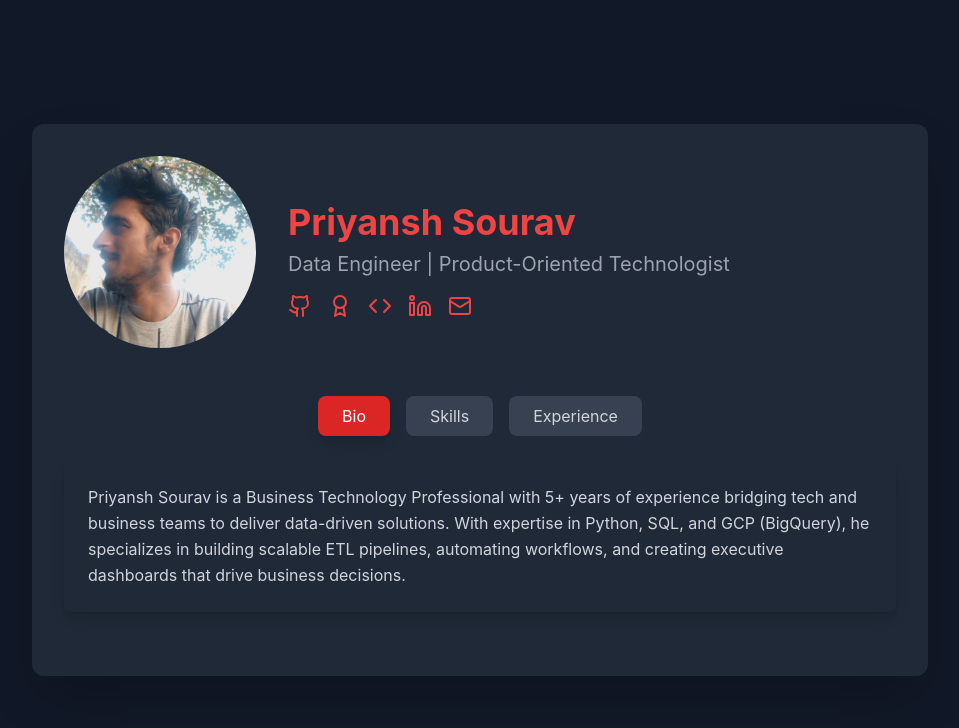
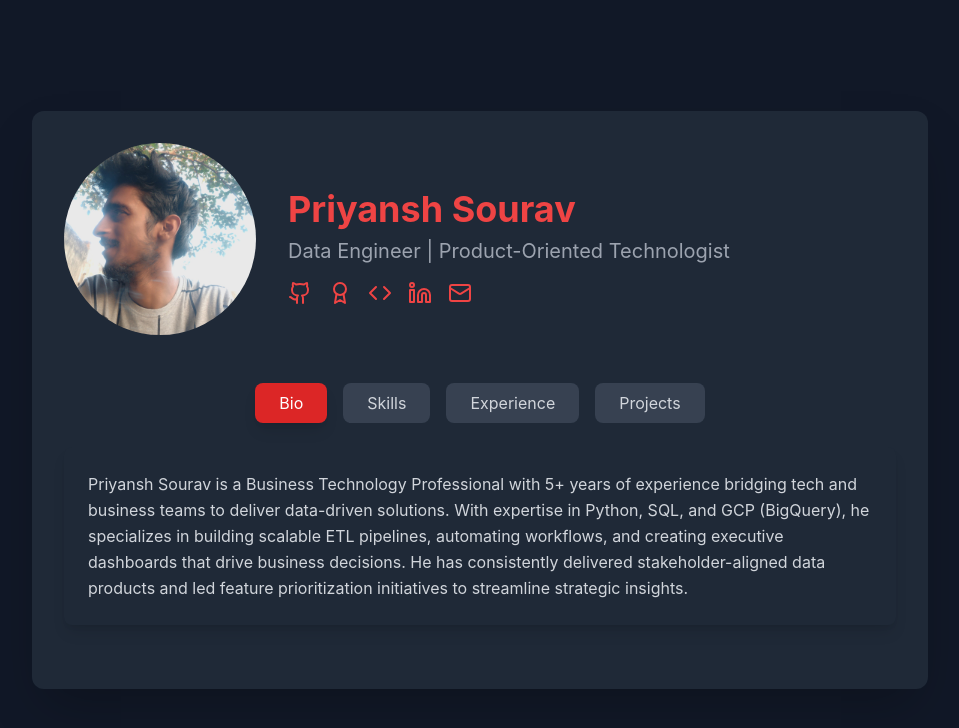
Before and after one commit to ipriyansh/ipriyansh.github.com, a React (Create React App) app: page / in a window 1280 px wide. Shown: the top 728 px of the page, without its empty margins (160-1119 px from the left). Built offline with nearby package versions, Linux system fonts and the light colour scheme; the HTML template or start-up script is replaced by a standard one.

Commit message:
Update PriyanshPortfolio.js

```diff
--- a/src/PriyanshPortfolio.js
+++ b/src/PriyanshPortfolio.js
@@ -44,11 +44,32 @@ const PriyanshPortfolio = () => {
   ];
 
   const sections = {
-    bio: `Priyansh Sourav is a Business Technology Professional with 5+ years of experience bridging tech and business teams to deliver data-driven solutions. With expertise in Python, SQL, and GCP (BigQuery), he specializes in building scalable ETL pipelines, automating workflows, and creating executive dashboards that drive business decisions.`,
+    projects: [
+      {
+        title: 'Real-Time KPI Dashboard',
+        description: 'Designed and developed a live dashboard using Power BI and BigQuery that tracks key metrics in real-time for over 50 users. The dashboard drove product decisions and received appreciation from leadership.',
+        technologies: ['Power BI', 'BigQuery', 'Python'],
+        link: 'https://github.com/ipriyansh/kpi-dashboard'
+      },
+      {
+        title: 'ETL Automation Framework',
+        description: 'Built automated ETL pipelines using Python and GCP that reduced data processing time by 80%. Enabled structured dataset delivery for downstream analytics.',
+        technologies: ['Python', 'GCP', 'BigQuery'],
+        link: 'https://github.com/ipriyansh/etl-automation'
+      },
+      {
+        title: 'Portfolio Website',
+        description: 'This personal portfolio is a fully responsive React-based site that showcases my professional experience, skills, and projects.',
+        technologies: ['React', 'Tailwind CSS', 'GitHub Pages'],
+        link: 'https://ipriyansh.github.io'
+      }
+    ],
+    bio: `Priyansh Sourav is a Business Technology Professional with 5+ years of experience bridging tech and business teams to deliver data-driven solutions. With expertise in Python, SQL, and GCP (BigQuery), he specializes in building scalable ETL pipelines, automating workflows, and creating executive dashboards that drive business decisions. He has consistently delivered stakeholder-aligned data products and led feature prioritization initiatives to streamline strategic insights.`,
     skills: [
-      'Python', 'SQL', 'PySpark', 'Google Cloud Platform', 'BigQuery',
+      'Python', 'SQL', 'PySpark', 'Google Cloud Platform', 'BigQuery', 'MySQL',
       'ETL Pipelines', 'Power BI', 'Tableau', 'Data Processing', 'DevOps',
-      'A/B Testing', 'Git', 'JIRA', 'Agile Methodologies'
+      'A/B Testing', 'Data Storytelling', 'Excel', 'Git', 'JIRA', 'Confluence',
+      'Agile Methodologies', 'Stakeholder Communication', 'Feature Prioritization'
     ],
     experience: [
       {
@@ -58,10 +79,12 @@ const PriyanshPortfolio = () => {
         duration: 'Dec 2021 - Present',
         highlights: [
           'Built ETL pipelines in Python and BigQuery to process 10M+ records daily',
-          'Developed real-time KPI dashboard used by 50+ employees',
-          'Automated data processing tasks, reducing prep time by 80%',
-          'Created Power BI dashboards for executive reviews',
-          'Cut cloud costs by 30% through performance analysis',
+          'Developed real-time KPI dashboard used by 50+ employees with positive feedback from leadership',
+          'Automated data processing tasks, reducing manual prep time by 80%',
+          'Created Power BI dashboards for executive reviews enabling strategic decisions',
+          'Collaborated with 50+ stakeholders across departments to define and prioritize features',
+          'Optimized query performance and reduced cloud computing cost by 30%',
+          'Mentored 5 junior engineers and led analysis of 1TB+ datasets to uncover trends for roadmap development'
         ]
       },
       {
@@ -71,8 +94,9 @@ const PriyanshPortfolio = () => {
         duration: 'Dec 2019 - Dec 2021',
         highlights: [
           'Improved deployment pipeline, reducing failure rate by 30%',
-          'Decreased downtime by 50% with monitoring systems',
-          'Analyzed user behavior data to optimize query performance by 30%'
+          'Implemented monitoring systems to reduce downtime by 50%',
+          'Analyzed user behavior to identify system friction and improved query performance by 30%',
+          'Supported development of scalable systems to accommodate growing user base'
         ]
       }
     ]
@@ -115,6 +139,21 @@ const PriyanshPortfolio = () => {
             </ul>
           </div>
         ));
+      case 'projects':
+        return (
+          <div className="grid gap-6">
+            {sections.projects.map((project, index) => (
+              <div key={index} className="bg-gray-800 p-6 rounded-lg shadow-lg animate-fade-in">
+                <h3 className="text-xl font-bold text-red-500 mb-2">{project.title}</h3>
+                <p className="text-gray-300 mb-2">{project.description}</p>
+                <div className="text-sm text-gray-400 mb-2">Tech Stack: {project.technologies.join(', ')}</div>
+                <a href={project.link} target="_blank" rel="noopener noreferrer" className="text-red-400 hover:underline">
+                  View Project
+                </a>
+              </div>
+            ))}
+          </div>
+        );
       default:
         return null;
     }
@@ -141,7 +180,7 @@ const PriyanshPortfolio = () => {
         </div>
         <div className="mb-8">
           <div className="flex justify-center space-x-4 mb-6">
-            {['bio', 'skills', 'experience'].map(section => (
+            {['bio', 'skills', 'experience', 'projects'].map(section => (
               <button
                 key={section}
                 onClick={() => setActiveSection(section)}
```
